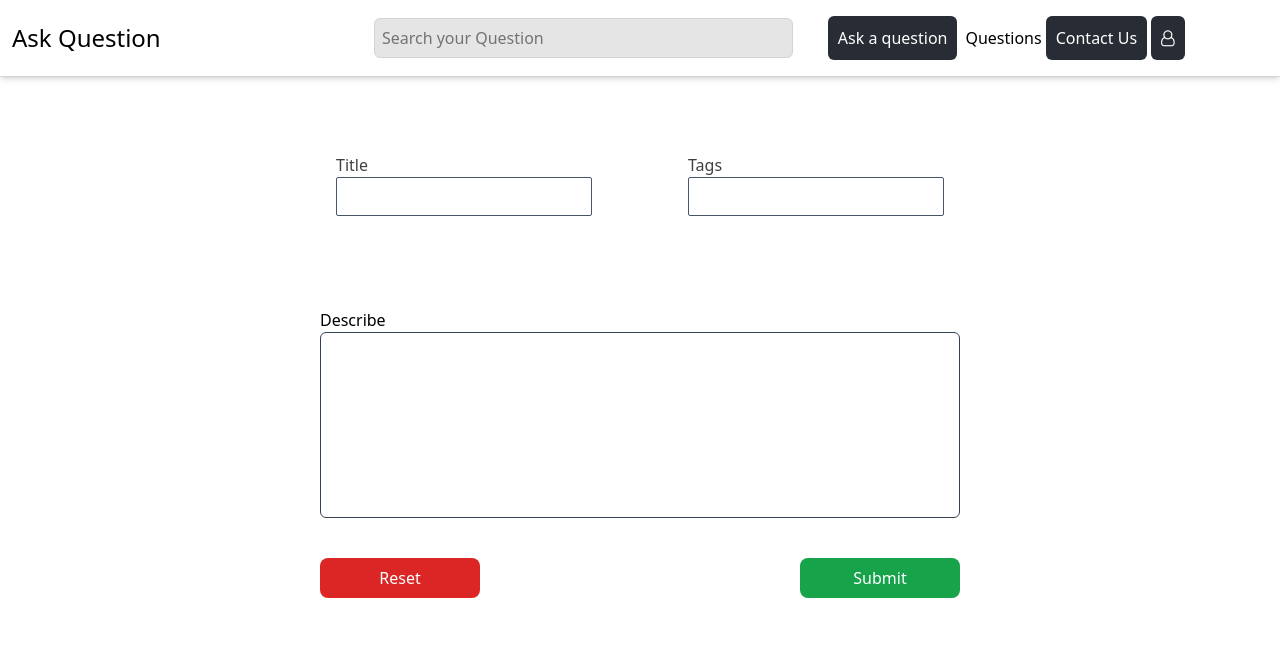
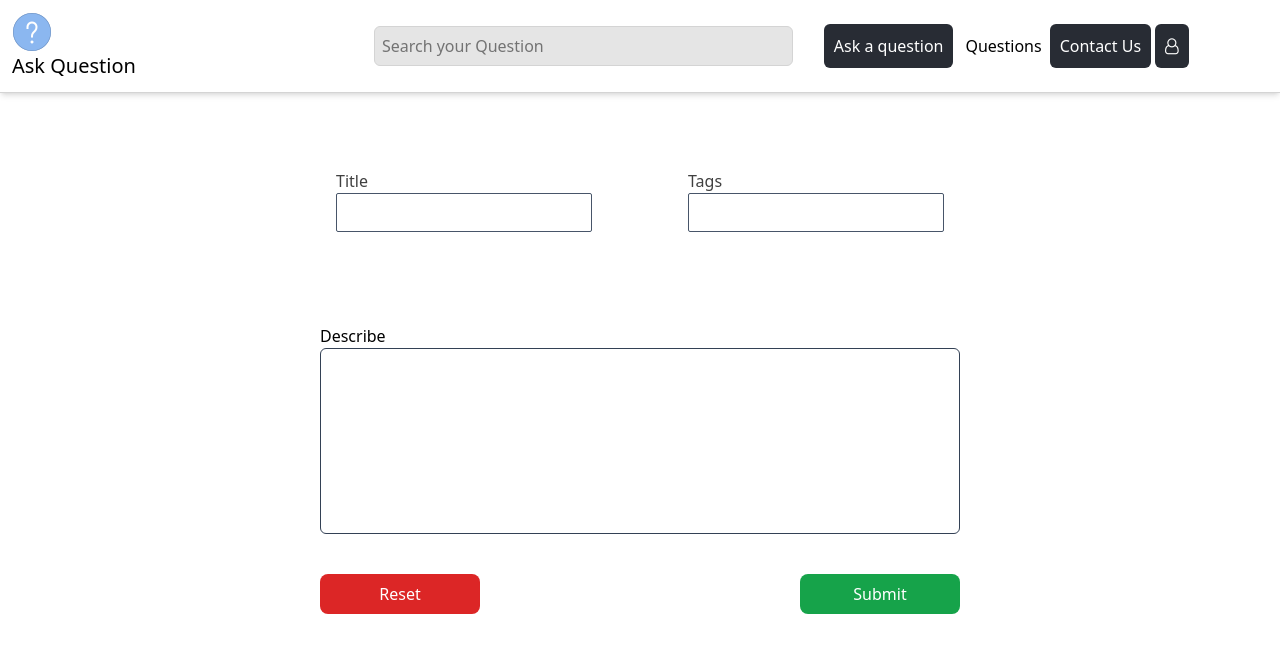
Before and after one commit to sepehrbeyranvand/ask-questions-react-app, a React (Create React App) app: page /addQuestion in a window 1280 px wide. Shown: the top 652 px of the page. Built offline with nearby package versions, Linux system fonts and the light colour scheme.

Commit message:
changelogo and styling the question page

```diff
--- a/src/components/addquestion.jsx
+++ b/src/components/addquestion.jsx
@@ -18,7 +18,6 @@ export default function Addquestion() {
 
   const sendForm = async (e) => {
     e.preventDefault();
-    setTags(tags.match(/[^ ,]+/g).join(','))
     const doc = { title, tags, describe };
     try {
       const ref = collection(db, "first");
@@ -50,6 +49,7 @@ export default function Addquestion() {
               value={title}
               onChange={(e) => setTitle(e.target.value)}
               required
+              spellCheck={"false"}
             />
           </div>
           <div className="flex flex-col mx-12">
@@ -60,6 +60,8 @@ export default function Addquestion() {
               value={tags}
               onChange={(e) => setTags(e.target.value)}
               required
+              spellCheck={"false"}
+
             />
           </div>
         </div>
@@ -71,6 +73,8 @@ export default function Addquestion() {
             value={describe}
             onChange={(e) => setDescribe(e.target.value)}
             required
+            spellCheck={"false"}
+
           ></textarea>
         </div>
         <div className="flex justify-between items-center w-[50vw] mt-10">
--- a/src/components/nav.jsx
+++ b/src/components/nav.jsx
@@ -1,11 +1,15 @@
 import { Link, NavLink } from "react-router-dom";
+import MainLogo from "../assets/logo.png";
 
 export default function NavBar() {
   return (
     <div>
       <nav className="grid grid-cols-12 p-3 items-center border-b border-neutral-300 shadow-md">
         <div className="col-span-3">
-          <Link className="text-2xl font-light" to="/">Ask Question</Link>
+          <Link className="text-2xl flex flex-col justify-center font-light" to="/">
+            <img className="size-10 rounded-full" src={MainLogo} alt="" />
+            <h2 className="text-xl font-light">Ask Question</h2>
+          </Link>
         </div>
         <div className="col-span-4">
           <input
@@ -15,8 +19,18 @@ export default function NavBar() {
           />
         </div>
         <div className="flex justify-center items-center col-span-5">
-          <NavLink to='/addQuestion' className="m-1">Ask a question</NavLink>
-          <NavLink to='/questions' className="m-1">Questions</NavLink>
+          <NavLink
+            to="/addQuestion"
+            className="m-1 hover:border-b-2 border-teal-700 p-1 transition .4s ease-in-out duration-200"
+          >
+            Ask a question
+          </NavLink>
+          <NavLink
+            to="/questions"
+            className="m-1  hover:border-b-2 border-teal-700 p-1 transition .4s ease-in-out duration-200"
+          >
+            Questions
+          </NavLink>
           <NavLink>Contact Us</NavLink>
           <NavLink className="m-1">
             <i className="fa fa-user-o"></i>
--- a/src/components/questions.jsx
+++ b/src/components/questions.jsx
@@ -1,10 +1,14 @@
-import { collection, doc, getDocs } from "firebase/firestore";
+import { collection, getDocs } from "firebase/firestore";
 import { useEffect, useState } from "react";
 import { db } from "../firebase/config";
 
 export default function Questions() {
   const [items, setItems] = useState([]);
+  const [switchHS, setSwitchHS] = useState(true);
+  const [loading, setLoading] = useState(false);
+
   useEffect(() => {
+    setLoading(true);
     const ref = collection(db, "first");
     getDocs(ref).then((snapshot) => {
       if (snapshot.empty) {
@@ -16,11 +20,39 @@ export default function Questions() {
         });
         setItems(result);
       }
+      setLoading(false);
     });
   }, []);
+
+  if (loading) {
     return (
-    <div className="flex justify-evenly items-center flex-wrap gap-3">
-      {items.map((e, index) => (
+      <div className="flex justify-center items-center min-h-screen text-3xl text-blue-400 animate-spin">
+        <i className="fa fa-refresh"></i>
+      </div>
+    );
+  }
+
+  return (
+    <div>
+      {switchHS && (
+        <button
+          className="text-xl float-right m-2"
+          onClick={() => setSwitchHS(!switchHS)}
+        >
+          <i className="fa fa-eye"></i>
+        </button>
+      )}
+      {!switchHS && (
+        <button
+          className="text-xl float-right m-2"
+          onClick={() => setSwitchHS(!switchHS)}
+        >
+          <i className="fa fa-eye-slash"></i>
+        </button>
+      )}
+      <div className="flex justify-evenly items-center flex-wrap gap-3 mt-3">
+        {switchHS &&
+          items.map((e, index) => (
             <div
               className="border border-1 border-fuchsia-700 p-5 flex flex-col rounded-md flex-wrap w-[80%]"
               key={index}
@@ -31,10 +63,13 @@ export default function Questions() {
                 <p className="text-neutral-600">Describe: {e.describe}</p>
               </div>
               <div className="mt-6">
-            <button className="bg-neutral-200 rounded-md p-2 w-[30%] hover:bg-neutral-300 transition .4s ease-in-out duration-200">View</button>
+                <button className="bg-neutral-200 rounded-md p-2 w-[30%] hover:bg-neutral-300 transition .4s ease-in-out duration-200">
+                  View
+                </button>
               </div>
             </div>
           ))}
       </div>
+    </div>
   );
 }
```
Also changed, not shown: src/assets/logo.png. Lines whose indentation alone changed are shown as unchanged.
